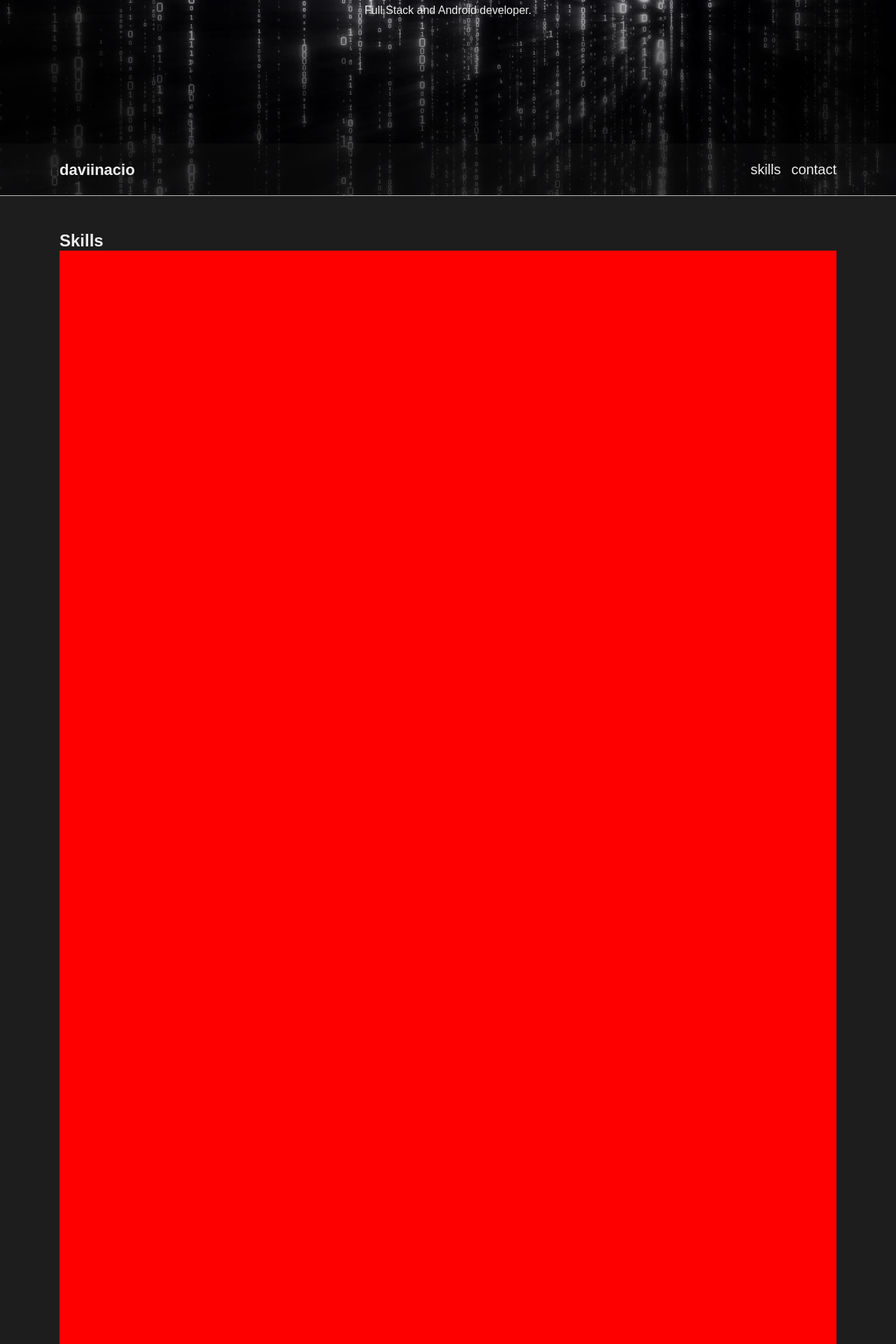
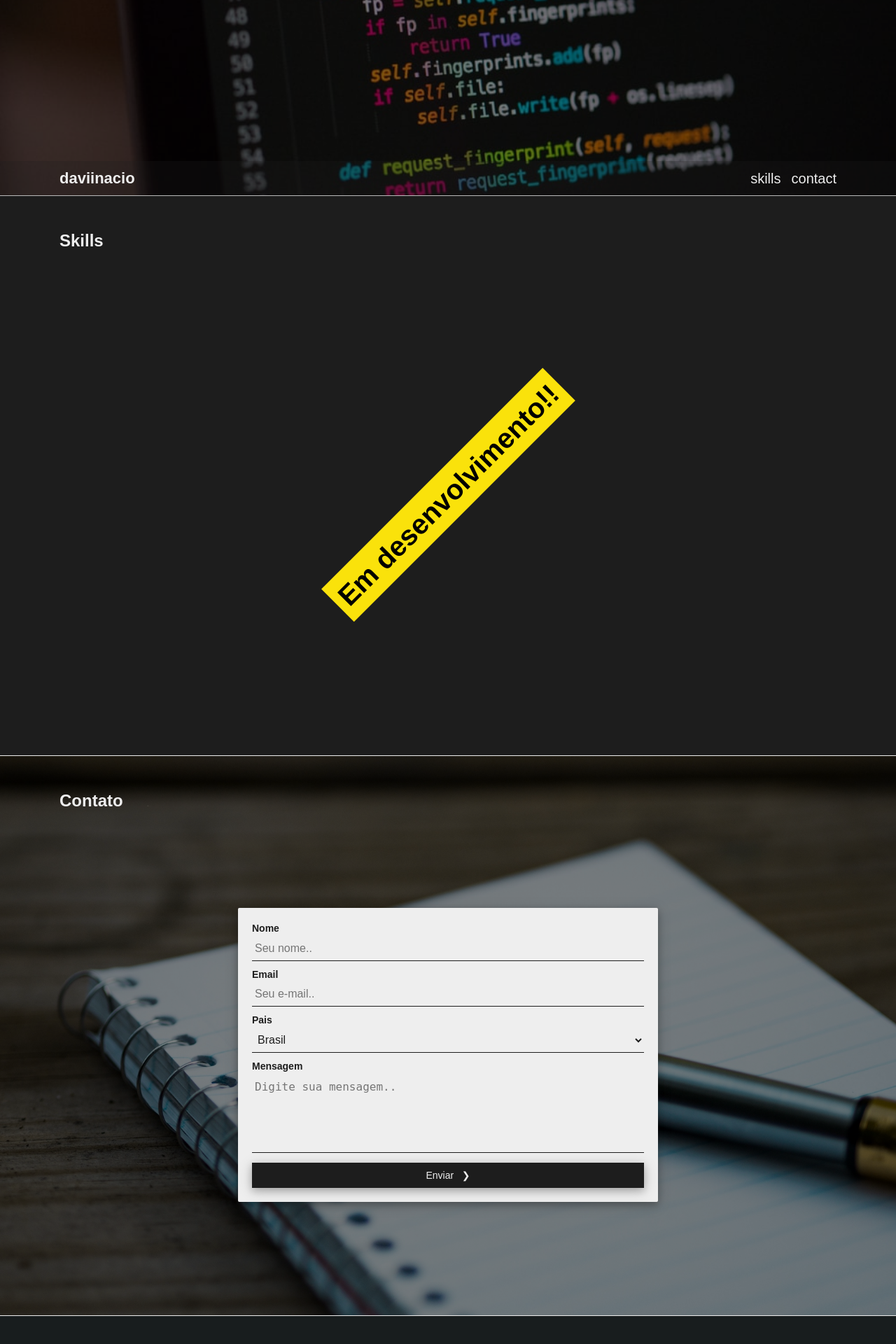
Before and after one commit to daviinacio/daviinacio.github.io, a PHP site: page / in a window 1280 px wide. Shown: the part 520-2440 px from the top of the page at 70% size. After the commit the page ends 2400 px from the top, so only its background shows below. Run offline with PHP 8.4, Linux system fonts and the light colour scheme.

Commit message:
Design update, contact form

```diff
--- a/app/app.module.js
+++ b/app/app.module.js
@@ -22,5 +22,5 @@ app.run(function(){
 });
 
 app.controller('myAppCtrl',['$scope', '$routeParams', '$rootScope', function($scope, $routeParams, $rootScope){
-
+    console.log("kj");
 }]);
--- a/app/components/home/home.html
+++ b/app/components/home/home.html
@@ -1,4 +1,5 @@
-<section id="overview">
+<section id="overview" class="full">
+    <div class="black-overlay"></div>
     <div class="container middle">
         <div class="center">
             <img class="avatar medium" src="https://avatars2.githubusercontent.com/u/19656901?v=4" alt="daviinacio" />
@@ -8,16 +9,40 @@
     </div>
 </section>
 
-<section id="skills">
+<section id="skills" class="full">
     <div class="container">
         <h1>Skills</h1>
 
-        <div style="background: red; height: 200vh"></div>
+        <div class="middle full">
+            <div class="warning-text">Em desenvolvimento!!</div>
+        </div>
     </div>
 </section>
 
-<section id="contact">
+<section id="contact" class="full">
+    <div class="black-overlay"></div>
     <div class="container">
-        <h1>Contato</h1>
+        <h1 class="center">Contato</h1>
+        <div class="middle full">
+            <form class="card" action="https://api.daviapps.com/mailto/daviinacio" method="post">
+                <label for="name">Nome</label>
+                <input type="text" id="name" name="name" placeholder="Seu nome..">
+
+                <label for="email">Email</label>
+                <input type="text" id="email" name="email" placeholder="Seu e-mail..">
+
+                <label for="country">Pais</label>
+                <select id="country" name="country">
+                    <option value="brazil">Brasil</option>
+                    <option value="canada">Canada</option>
+                    <option value="usa">USA</option>
+                </select>
+
+                <label for="message">Mensagem</label>
+                <textarea id="message" name="area" style="resize:none" rows="5" placeholder="Digite sua mensagem.."/>
+
+                <input type="submit" value="Enviar &nbsp ❯"/>
+            </form>
+        </div>
     </div>
 </section>
--- a/assets/css/ui-style.css
+++ b/assets/css/ui-style.css
@@ -3,6 +3,14 @@
     --background2: #2d2d2d;
     --foreground: #eee;
     --foreground2: #ccc;
+
+    --reverse-foreground: #1d1d1d;
+    --reverse-background: #eee;
+
+    --warning-foreground: #000;
+    --warning-background: rgb(250, 226, 11);
+
+    --accent-color: #1d1d1d;
 }
 
 html, body, h1, h2, h3, h4, h5, h6, p, a, ul, ol, li {
@@ -45,7 +53,8 @@ header {
     width: 100%;
     background: rgba(29, 29, 29, 0.25);
     transition: background 1s, height 0.4s;
-    height: 75px;
+    height: 50px;
+    z-index: 50;
 }
 
 header * {
@@ -96,10 +105,18 @@ header nav li {
 }
 
 main section {
-    min-height: 100%;
     display: flex;
+    border-bottom: 1px solid var(--foreground);
+    background-size: cover;
+    background-position: center;
+    background-attachment: fixed;
+    /* box-shadow: 0 0 1000px 200px #000 inset; */
+}
+
+main section .container {
     padding-top: 50px;
-    border-bottom: 1px solid var(--foreground);
+    padding-bottom: 50px;
+    z-index: 20;
 }
 
 div.middle {
@@ -114,8 +131,75 @@ div.center {
 
 /* Sections */
 #overview {
-    background-image: url('/assets/img/bg-matrix.png');
-    box-shadow: 0 0 1000px 200px #000 inset;
+    background-image: url('/assets/img/bunner-python.jpg');
+}
+
+#skills {
+    /* margin-top: 100%; */
+}
+
+#contact {
+    background-image: url('/assets/img/bunner-notebook.jpg');
+}
+
+.black-overlay {
+    position: absolute;
+    width: 100%;
+    height: calc(100% - 1px);
+    background-color: rgba(0, 0, 0, 0.5);
+    z-index: 10;
+}
+
+div.full, section.full {
+    min-height: 100%;
+}
+
+/* Form */
+textarea:focus, input:focus, select {
+    outline: none;
+}
+
+form {
+    width: 100%;
+    max-width: 600px;
+    /* background: rgba(255, 255, 255, 0.9); */
+    background-color: var(--reverse-background);
+    border-radius: 2px;
+    padding: 20px;
+    color: var(--reverse-foreground);
+}
+
+input[type=text], select, textarea {
+    color: var(--reverse-foreground);
+    width: 100%;
+    padding: 8px 4px;
+    margin: 2px 0 10px 0;
+    display: inline-block;
+    border: none;
+    box-sizing: border-box;
+    background: rgba(0, 0, 0, 0);
+    border-bottom: 1px solid var(--accent-color);
+    font-size: 16px;
+}
+
+input[type=submit] {
+    border: none;
+    background: var(--accent-color);
+    color: var(--foreground);
+    padding: 10px 20px;
+    text-align: center;
+    cursor: pointer;
+    font-size: 14px;
+    width: 100%;
+}
+
+form label {
+    font-size: 14px;
+    font-weight: bold;
+}
+
+.card, input[type=submit] {
+    box-shadow: 0 4px 10px 0 rgba(0,0,0,0.2), 0 4px 20px 0 rgba(0,0,0,0.19);
 }
 
 /* Image */
@@ -162,3 +246,21 @@ img.avatar.xlarge {
 
 ::-moz-selection { background: rgba(25, 118, 210, 0.75); color: #fff; }
 ::selection { background: rgba(25, 118, 210, 0.75); color: #fff; }
+
+
+/* Utils */
+
+.warning-text {
+    font-size: 40px;
+    font-weight: bold;
+    padding: 10px;
+    transform: rotate(-45deg);
+    /* transform: skewY(-45deg); */
+    /* width: 100%; */
+    color: var(--warning-foreground);
+    background-color: var(--warning-background);
+}
+
+.warning-text * {
+    /* transform: rotate(-45deg); */
+}
```
Also changed, not shown: assets/img/bunner-desk.jpg (added), assets/img/bunner-matrix.png (renamed from assets/img/bg-matrix.png), assets/img/bunner-notebook.jpg (added), assets/img/bunner-python.jpg (added).
